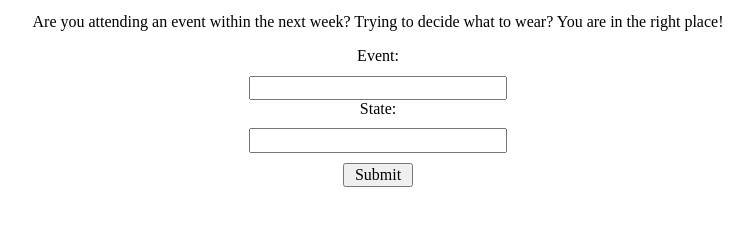
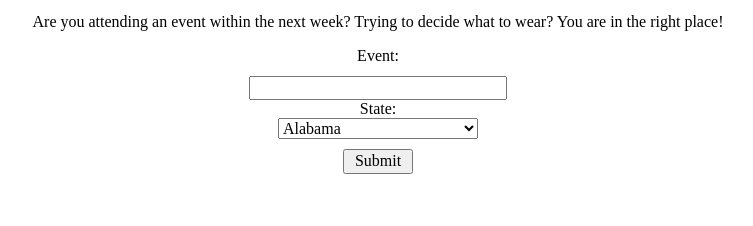
Before and after one commit to orndorfftyler/event-weather, a plain HTML site: page index.html in a window 1280 px wide. Shown: the part 40-266 px from the top of the page, without its empty margins (262-1015 px from the left). Drawn offline with nearby package versions, Linux system fonts and the light colour scheme.

Commit message:
added state dropdown menu

```diff
--- a/index.html
+++ b/index.html
@@ -15,7 +15,60 @@
         <label for="event">Event:</label>
         <input name="event" type="text" id="eInput" required>
         <label for="state">State:</label>
-        <input name="state" type="text" id="sInput" required>
+        <!-- <input name="state" type="text" id="sInput" required> -->
+        <select id="state-select">
+            <option value="AL">Alabama</option>
+            <option value="AK">Alaska</option>
+            <option value="AZ">Arizona</option>
+            <option value="AR">Arkansas</option>
+            <option value="CA">California</option>
+            <option value="CO">Colorado</option>
+            <option value="CT">Connecticut</option>
+            <option value="DE">Delaware</option>
+            <option value="DC">District Of Columbia</option>
+            <option value="FL">Florida</option>
+            <option value="GA">Georgia</option>
+            <option value="HI">Hawaii</option>
+            <option value="ID">Idaho</option>
+            <option value="IL">Illinois</option>
+            <option value="IN">Indiana</option>
+            <option value="IA">Iowa</option>
+            <option value="KS">Kansas</option>
+            <option value="KY">Kentucky</option>
+            <option value="LA">Louisiana</option>
+            <option value="ME">Maine</option>
+            <option value="MD">Maryland</option>
+            <option value="MA">Massachusetts</option>
+            <option value="MI">Michigan</option>
+            <option value="MN">Minnesota</option>
+            <option value="MS">Mississippi</option>
+            <option value="MO">Missouri</option>
+            <option value="MT">Montana</option>
+            <option value="NE">Nebraska</option>
+            <option value="NV">Nevada</option>
+            <option value="NH">New Hampshire</option>
+            <option value="NJ">New Jersey</option>
+            <option value="NM">New Mexico</option>
+            <option value="NY">New York</option>
+            <option value="NC">North Carolina</option>
+            <option value="ND">North Dakota</option>
+            <option value="OH">Ohio</option>
+            <option value="OK">Oklahoma</option>
+            <option value="OR">Oregon</option>
+            <option value="PA">Pennsylvania</option>
+            <option value="RI">Rhode Island</option>
+            <option value="SC">South Carolina</option>
+            <option value="SD">South Dakota</option>
+            <option value="TN">Tennessee</option>
+            <option value="TX">Texas</option>
+            <option value="UT">Utah</option>
+            <option value="VT">Vermont</option>
+            <option value="VA">Virginia</option>
+            <option value="WA">Washington</option>
+            <option value="WV">West Virginia</option>
+            <option value="WI">Wisconsin</option>
+            <option value="WY">Wyoming</option>
+        </select>
         <button type="submit" class="search">Submit</button>
     </form>
 
--- a/main.js
+++ b/main.js
@@ -82,7 +82,7 @@ function search() {
     $('form').on('click',"button[class='search']", event => {
         event.preventDefault();
         let eInput = $('#eInput').val();
-        let sInput = $('#sInput').val();
+        let sInput = $('#state-select').val();
         console.log(eInput + ' ' + sInput);
         getEvents(eInput, sInput);
 
@@ -109,10 +109,9 @@ function displayWeather(responseJson,itemID) {
     console.log(responseJson);
     //let targetDate = dateCalc(date);
 
-
-    let date = new Date(responseJson.daily[0].dt*1000);
+    let date = new Date(responseJson.daily[0].dt*1000).toISOString().slice(0,10);
     $(`li[id=${itemID}]`).append(`<div class="removable weather">
-        <p>${date}</p>
+    <p>Date: ${date}</p>
     <img src="http://openweathermap.org/img/wn/${responseJson.daily[0].weather[0].icon}@2x.png" alt="weather icon matching description">
     <p> Weather: ${responseJson.daily[0].weather[0].description} </p>
     <p> Max Temp: ${responseJson.daily[0].temp.max}</p>
@@ -165,7 +164,7 @@ function upgradeMessage(itemID,daysToGo) {
     $(`li[id=${itemID}]`).append(`<div class="removable weather">
     <p>Upgrade to get weather for events up to 30 days out!</p>
     <img src="http://openweathermap.org/img/wn/11d@2x.png" alt="weather icon matching description">
-    <p> Event is ${Math.floor(daysToGo)} days away</p>
+    <p> Event is over ${Math.floor(daysToGo)} days away</p>
     <button type="submit" class="wHide">Hide</button>
     </div>`);
 }
--- a/style.css
+++ b/style.css
@@ -62,3 +62,8 @@ div {
 .description {
     text-align: center;
 }
+
+select {
+    width:200px;
+    margin: auto;
+}
```
Lines whose indentation alone changed are shown as unchanged.
